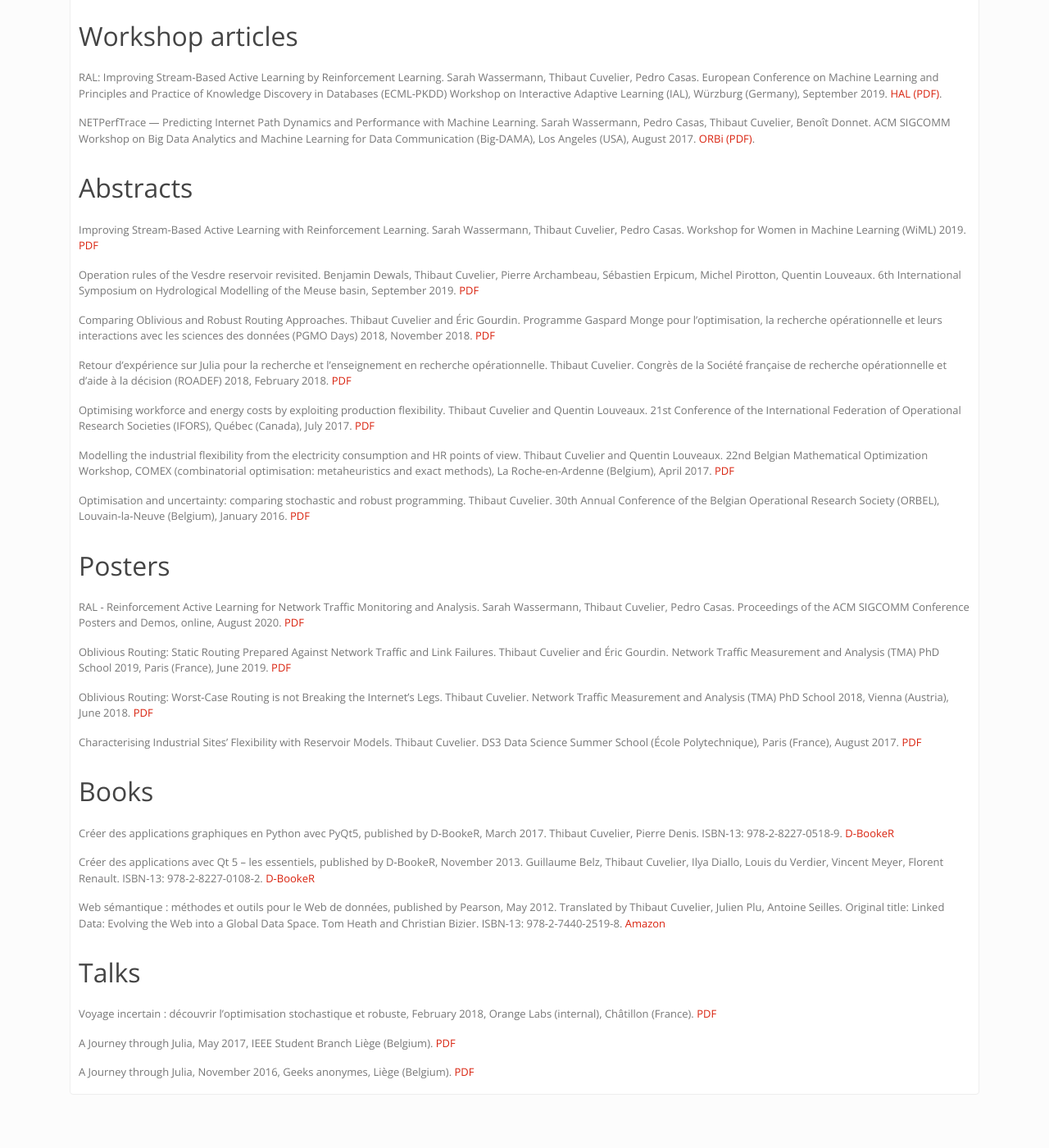
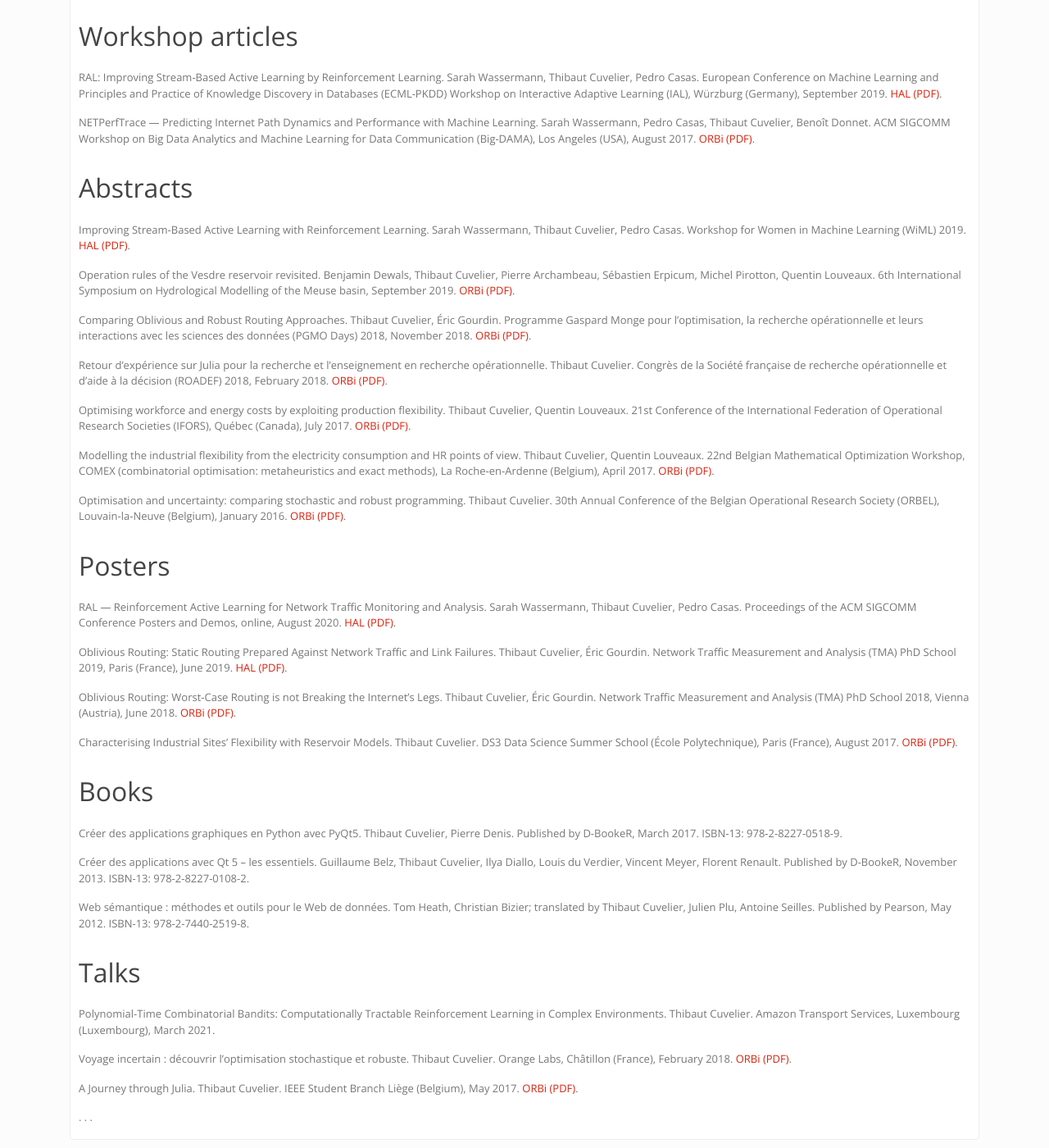
Before and after one commit to dourouc05/dourouc05.github.io, a Jekyll site: the page built from publications.md, in a window 1280 px wide and 1400 px high, scrolled down 619 px. Shown: the whole window at 82% size. Built offline with Jekyll 4.4.1, drawn with Linux system fonts in a browser that asks for light colours; a script that is not in the unit is left out; before the commit the page ends 1964 px from its top, so only the background shows below that.

Commit message:
Update publications.md

```diff
--- a/publications.md
+++ b/publications.md
@@ -30,44 +30,46 @@ layout: page
 
 <h2 id="abstract">Abstracts</h2>
 
-Improving Stream-Based Active Learning with Reinforcement Learning. Sarah Wassermann, Thibaut Cuvelier, Pedro Casas. Workshop for Women in Machine Learning (WiML) 2019. [PDF](https://hal.archives-ouvertes.fr/hal-02375296)
+{% include reference.md key='ral_wiml2019' %}
 
-Operation rules of the Vesdre reservoir revisited. Benjamin Dewals, Thibaut Cuvelier, Pierre Archambeau, Sébastien Erpicum, Michel Pirotton, Quentin Louveaux. 6th International Symposium on Hydrological Modelling of the Meuse basin, September 2019. [PDF](http://hdl.handle.net/2268/239415)
+{% include reference.md key='dams_ishmm2019' %}
 
-Comparing Oblivious and Robust Routing Approaches. Thibaut Cuvelier and Éric Gourdin. Programme Gaspard Monge pour l’optimisation, la recherche opérationnelle et leurs interactions avec les sciences des données (PGMO Days) 2018, November 2018. [PDF](http://hdl.handle.net/2268/229784)
+{% include reference.md key='tfe_pgmo2018' %}
 
-Retour d’expérience sur Julia pour la recherche et l’enseignement en recherche opérationnelle. Thibaut Cuvelier. Congrès de la Société française de recherche opérationnelle et d'aide à la décision (ROADEF) 2018, February 2018. [PDF](http://hdl.handle.net/2268/220267)
+{% include reference.md key='julia_roadef2018' %}
 
-Optimising workforce and energy costs by exploiting production flexibility. Thibaut Cuvelier and Quentin Louveaux. 21st Conference of the International Federation of Operational Research Societies (IFORS), Québec (Canada), July 2017. [PDF](http://hdl.handle.net/2268/207330)
+{% include reference.md key='industore_ifors2017' %}
 
-Modelling the industrial flexibility from the electricity consumption and HR points of view. Thibaut Cuvelier and Quentin Louveaux. 22nd Belgian Mathematical Optimization Workshop, COMEX (combinatorial optimisation: metaheuristics and exact methods), La Roche-en-Ardenne (Belgium), April 2017. [PDF](http://hdl.handle.net/2268/209469)
+{% include reference.md key='industore_comex2017' %}
 
-Optimisation and uncertainty: comparing stochastic and robust programming. Thibaut Cuvelier. 30th Annual Conference of the Belgian Operational Research Society (ORBEL), Louvain-la-Neuve (Belgium), January 2016. [PDF](http://hdl.handle.net/2268/197081)
+{% include reference.md key='tfe_orbel2016' %}
 
 <h2 id="poster">Posters</h2>
 
-RAL - Reinforcement Active Learning for Network Traffic Monitoring and Analysis. Sarah Wassermann, Thibaut Cuvelier, Pedro Casas. Proceedings of the ACM SIGCOMM Conference Posters and Demos, online, August 2020. [PDF](https://hal.archives-ouvertes.fr/hal-02932839)
+{% include reference.md key='ral_sigcomm2020' %}
 
-Oblivious Routing: Static Routing Prepared Against Network Traffic and Link Failures. Thibaut Cuvelier and Éric Gourdin. Network Traffic Measurement and Analysis (TMA) PhD School 2019, Paris (France), June 2019. [PDF](https://hal.archives-ouvertes.fr/hal-02161708/)
+{% include reference.md key='routing_tma2019' %}
 
-Oblivious Routing: Worst-Case Routing is not Breaking the Internet's Legs. Thibaut Cuvelier. Network Traffic Measurement and Analysis (TMA) PhD School 2018, Vienna (Austria), June 2018. [PDF](http://hdl.handle.net/2268/227128)
+{% include reference.md key='routing_tma2018' %}
 
-Characterising Industrial Sites' Flexibility with Reservoir Models. Thibaut Cuvelier. DS3 Data Science Summer School (École Polytechnique), Paris (France), August 2017. [PDF](http://hdl.handle.net/2268/212703)
+{% include reference.md key='industore_dsss2017' %}
 
 <h2 id="book">Books</h2>
 
-Créer des applications graphiques en Python avec PyQt5, published by D-BookeR, March 2017. Thibaut Cuvelier, Pierre Denis. ISBN-13: 978-2-8227-0518-9. [D-BookeR](https://www.d-booker.fr/qt-python/376-creer-des-applications-graphiques-en-python-avec-pyqt.html)
+{% include reference.md key='pyqt5' %}
 
-Créer des applications avec Qt 5 – les essentiels, published by D-BookeR, November 2013. Guillaume Belz, Thibaut Cuvelier, Ilya Diallo, Louis du Verdier, Vincent Meyer, Florent Renault. ISBN-13: 978-2-8227-0108-2. [D-BookeR](https://www.d-booker.fr/qt-5-les-essentiels/110-qt-5-les-essentiels.html)
+{% include reference.md key='qt5' %}
 
-Web sémantique : méthodes et outils pour le Web de données, published by Pearson, May 2012. Translated by Thibaut Cuvelier, Julien Plu, Antoine Seilles. Original title: Linked Data: Evolving the Web into a Global Data Space. Tom Heath and Christian Bizier. ISBN-13: 978-2-7440-2519-8. [Amazon](https://www.amazon.co.uk/Web-s%C3%A9mantique-M%C3%A9thodes-outils-donn%C3%A9es/dp/2744025194)
+{% include reference.md key='websemantique' %}
 
 <h2 id="talk">Talks</h2>
 
-Voyage incertain : découvrir l’optimisation stochastique et robuste, February 2018, Orange Labs (internal), Châtillon (France). [PDF](http://hdl.handle.net/2268/219824)
+{% include reference.md key='bandits_amazon2021' %}
 
-A Journey through Julia, May 2017, IEEE Student Branch Liège (Belgium). [PDF](http://hdl.handle.net/2268/210211)
+{% include reference.md key='tfe_orange2018' %}
 
-A Journey through Julia, November 2016, Geeks anonymes, Liège (Belgium). [PDF](http://hdl.handle.net/2268/203491)
+{% include reference.md key='julia_ieee2017' %}
+
+{% include reference.md key='julia_geeks2017' %}
 
 {% include card_end.html %}
```
